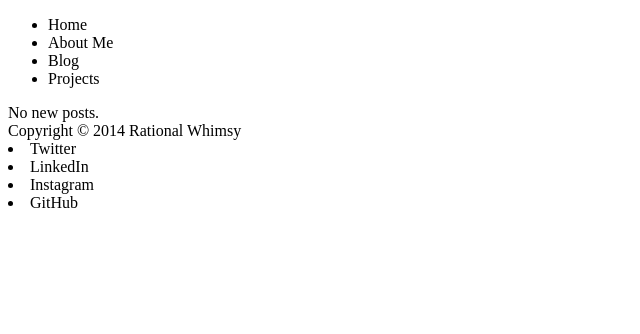
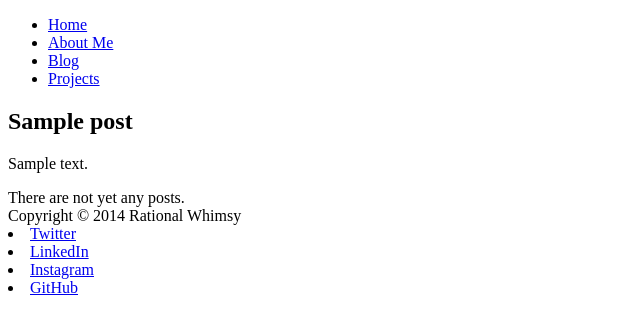
Before and after one commit to nhuntwalker/rational_whimsy, a Django app: page / in a window 1280 px wide. Shown: the top 334 px of the page, without its empty margins (0-640 px from the left). Run offline with Django 3.2, Linux system fonts and the light colour scheme; tables that the repository leaves empty hold one stand-in row (values such as "Sample post").

Commit message:
Finished some front page stuff

```diff
--- a/rational_whimsy/blog/admin.py
+++ b/rational_whimsy/blog/admin.py
@@ -5,6 +5,7 @@ from .models import Post
 
 class PostAdmin(admin.ModelAdmin):
     """Handle how the Post model appears in the admin."""
+    fields = ("title", "slug", "published_date", "body", "status", "featured")
     list_display = ("title", "slug", "created", "status")
     prepopulated_fields = {"slug": ("title",)}
 
--- a/rational_whimsy/blog/models.py
+++ b/rational_whimsy/blog/models.py
@@ -1,4 +1,6 @@
 from django.db import models
+from django.dispatch import receiver
+from django.db.models.signals import post_save
 
 # Create your models here.
 
@@ -13,13 +15,13 @@ class PostManager(models.Manager):
 
     def get_queryset(self):
         """Alter the queryset returned."""
-        return super(PostManager, self).get_queryset().filter(status="published")
+        return super(PostManager,
+                     self).get_queryset().filter(status="published").order_by("-created")
 
 
 class Post(models.Model):
     """The model for an individual blog post."""
 
-    id = models.IntegerField(primary_key=True)
     title = models.CharField(name="title", max_length=255)
     body = models.TextField(name="body")
     created = models.DateTimeField(name="created", auto_now_add=True)
@@ -28,10 +30,23 @@ class Post(models.Model):
     slug = models.SlugField(max_length=255, unique=True)
 
     status = models.CharField(
-        name="status", choices=PUBLICATION_STATUS, default="draft", max_length=20)
+        name="status", choices=PUBLICATION_STATUS,
+        default="draft", max_length=20)
 
+    featured = models.BooleanField(default=False)
     objects = models.Manager()
     published = PostManager()
 
     def __str__(self):
+        """The string representation of the object."""
         return self.title
+
+
+@receiver(post_save, sender=Post)
+def unfeature_posts(sender, **kwargs):
+    """When a post is saved or edited and it's a featured post make all others no longer featured."""
+    if kwargs["instance"].featured:
+        other_posts = Post.objects.exclude(pk=kwargs["instance"].pk)
+        for post in other_posts:
+            post.featured = False
+            post.save()
--- a/rational_whimsy/blog/urls.py
+++ b/rational_whimsy/blog/urls.py
@@ -7,6 +7,6 @@ urlpatterns = [
     url(r'^$', list_posts, name="list"),
     url(r'^new', create_post, name="create"),
     url(r'^(?P<slug>[a-z\-_]+)', post_detail, name="detail_slug"),
-    url(r'^(?P<id>[0-9]+)', post_detail, name="detail_id"),
-    url(r'^(?P<id>[0-9]+)/edit', edit_post, name="edit")
+    url(r'^(?P<pk>[0-9]+)', post_detail, name="detail_pk"),
+    url(r'^(?P<pk>[0-9]+)/edit', edit_post, name="edit")
 ]
--- a/rational_whimsy/rational_whimsy/templates/layout.html
+++ b/rational_whimsy/rational_whimsy/templates/layout.html
@@ -8,26 +8,19 @@
     <header>
         <nav>
             <ul>
-                {% if page == "home" %}
-                    <li class="active">Home</li>
-                {% else %}
-                    <li>Home</li>
-                {% endif %}
-                {% if page == "about" %}
-                    <li class="active">About Me</li>
-                {% else %}
-                    <li>About Me</li>
-                {% endif %}
-                {% if page == "blog" %}
-                    <li class="active">Blog</li>
-                {% else %}
-                    <li>Blog</li>
-                {% endif %}
-                {% if page == "Projects" %}
-                    <li class="active">Projects</li>
-                {% else %}
-                    <li>Projects</li>
-                {% endif %}
+                <li {% if page == "home" %}class="active"{% endif %}>
+                    <a href="{% url 'home_page' %}">Home</a>
+                </li>
+                <li {% if page == "about" %}class="active"{% endif %}>
+                    <a href="#">About Me</a>
+                </li>
+                <li {% if page == "blog" %}class="active"{% endif %}>
+                    <a href="{% url 'list' %}">Blog</a>
+                </li>
+                <li {% if page == "projects" %}class="active"{% endif %}>
+                    <a href="#">Projects</a>
+                </li>
+
             </ul>
         </nav>
     </header>
@@ -35,10 +28,18 @@
     <footer>
         Copyright &copy; 2014 Rational Whimsy
         <nav>
-            <li>Twitter</li>
-            <li>LinkedIn</li>
-            <li>Instagram</li>
-            <li>GitHub</li>
+            <li>
+                <a href="http://www.twitter.com/nhuntwalker" target="_blank">Twitter</a>
+            </li>
+            <li>
+                <a href="http://www.linkedin.com/in/nhuntwalker" target="_blank">LinkedIn</a>
+            </li>
+            <li>
+                <a href="http://www.instagram.com/nhuntwalker" target="_blank">Instagram</a>
+            </li>
+            <li>
+                <a href="http://www.github.com/nhuntwalker" target="_blank">GitHub</a>
+            </li>
         </nav>
     </footer>
     </main>
--- a/rational_whimsy/rational_whimsy/templates/rational_whimsy/home.html
+++ b/rational_whimsy/rational_whimsy/templates/rational_whimsy/home.html
@@ -3,5 +3,18 @@
 {% block title %}Home{% endblock %}
 
 {% block content %}
-No new posts.
+{% if featured_post %}
+    <section id="featured-post">
+        <h2>{{ featured_post.title }}</h2>
+        <p>{{ featured_post.body | truncatewords:30 }}</p>
+    </section>
+{% endif %}
+{% if posts %}
+    <h2>Posts</h2>
+    {% for post in posts %}
+        <article>{{ post.created | date:"M j, Y" }}</article>
+    {% endfor %}
+{% else %}
+    There are not yet any posts.
+{% endif %}
 {% endblock %}
--- a/rational_whimsy/rational_whimsy/views.py
+++ b/rational_whimsy/rational_whimsy/views.py
@@ -5,5 +5,9 @@ from blog.models import Post
 
 def home_view(request):
     """Simple view for the home page listing blog posts."""
-    posts = Post.published.all()
-    return render(request, "rational_whimsy/home.html", {"posts": posts})
+    featured_post = Post.published.filter(featured=True).first()
+    posts = Post.published.all().exclude(pk=featured_post.pk)
+    return render(request, "rational_whimsy/home.html", {
+        "posts": posts,
+        "featured_post": featured_post
+    })
```
Also changed, not shown: rational_whimsy/blog/views.py (+4 -4 lines), rational_whimsy/blog/migrations/0006_post_featured.py (added), rational_whimsy/blog/migrations/0007_auto_20161126_2120.py (added).
